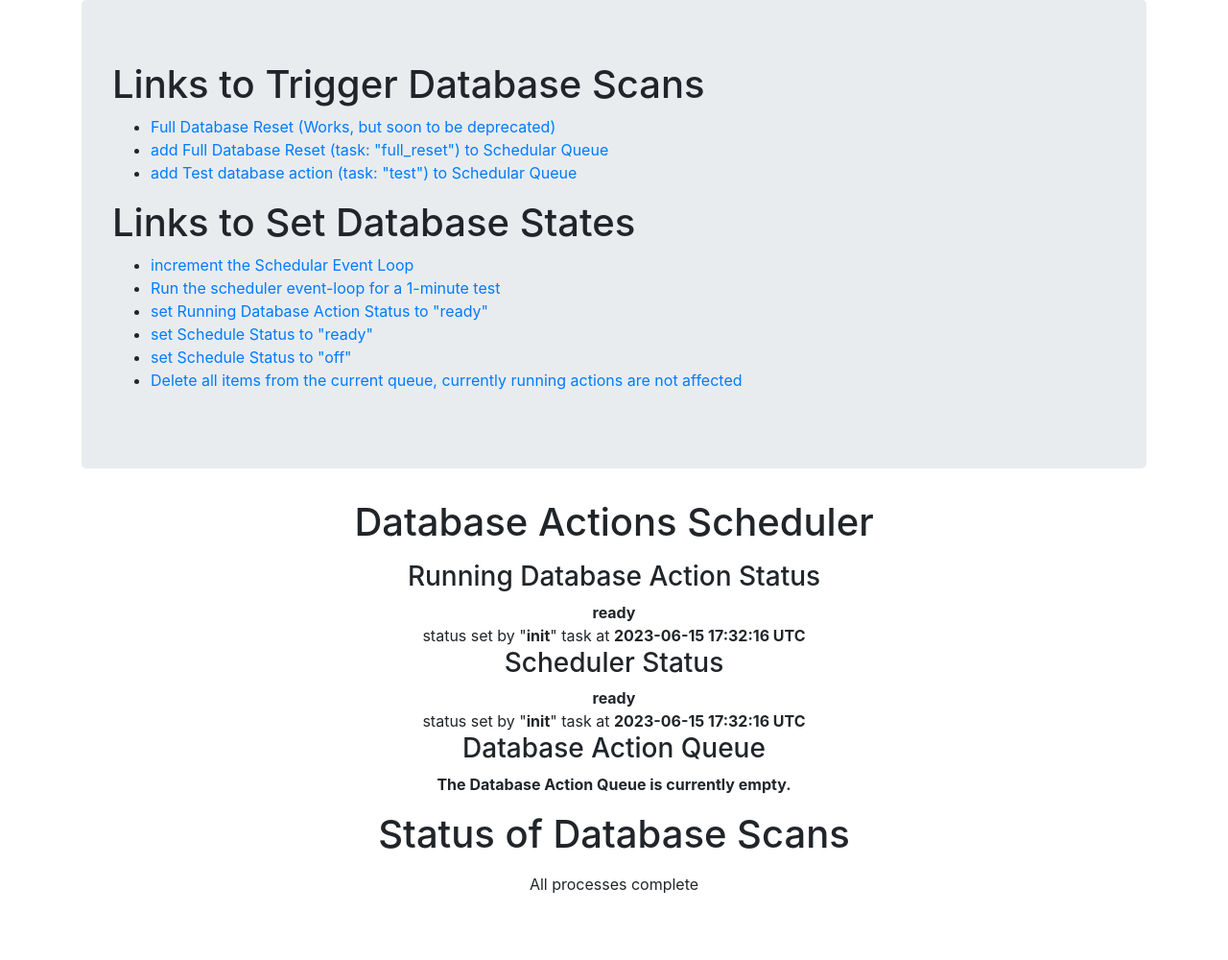
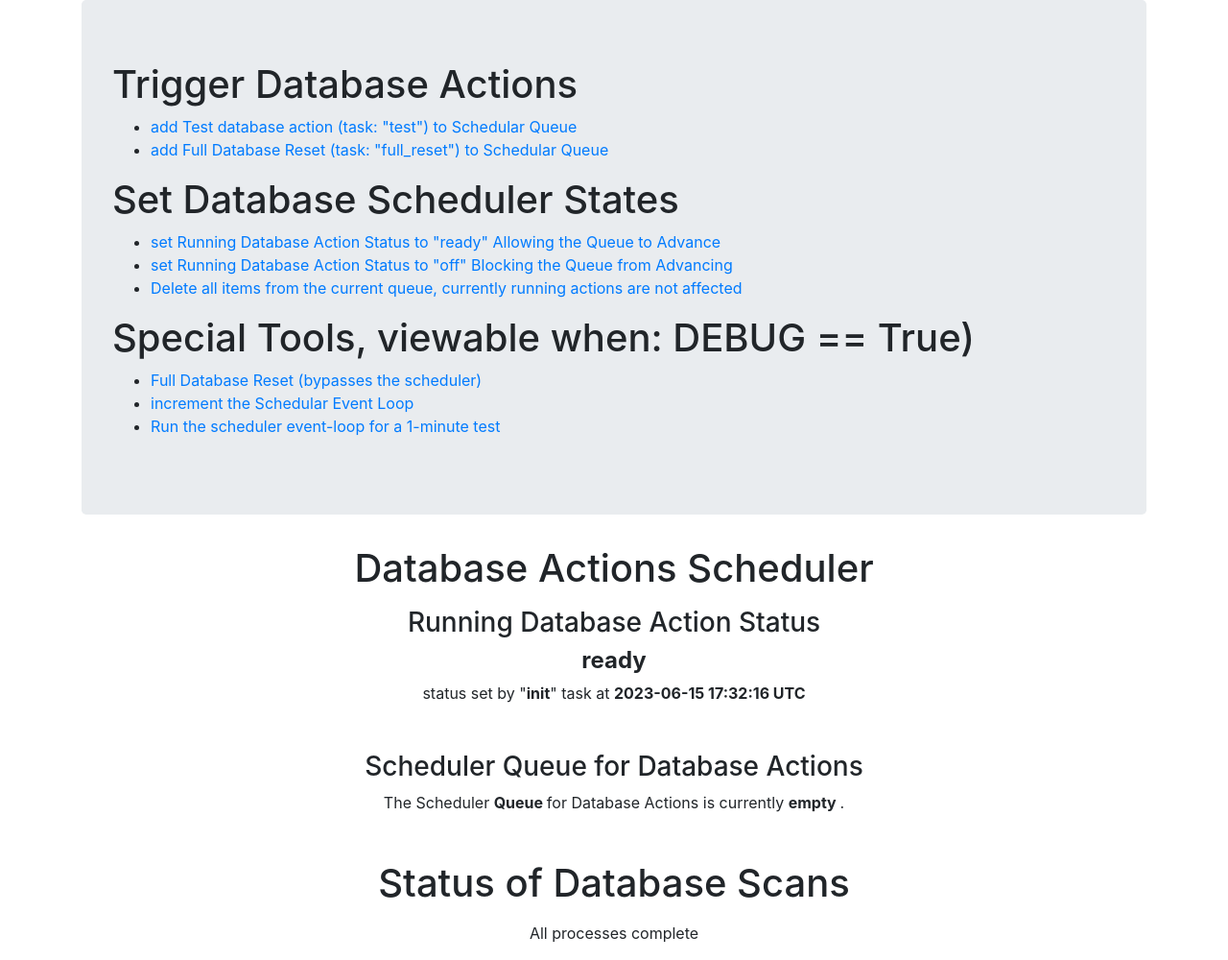
Before and after one commit to simonsobs/TeleView, a Django app: page /teleview/api/ in a window 1280 px wide. Shown: the whole page at 96% size. Before the commit the page ends 931 px from the top, so only its background shows below. Run offline with Django 4.2, Linux system fonts and the light colour scheme; data comes from the database, SQL or seed files in the repository; data that the repository does not hold is empty; some libraries are stand-ins or nearby versions.

Commit message:
simplified query status variables and states
All task and scheduler states are now set using the "running" var_name value
in the table model SchedulerState.

Added a hook to retry failed actions by adding them back into the queue.
The status 'failed' also allows the queue to advance.

Added a new tool category for that for the tvapi default page that only
shows up when DEBUG is set to True in settings.py.

```diff
--- a/tvapi/api/scheduler/event_loop.py
+++ b/tvapi/api/scheduler/event_loop.py
@@ -3,7 +3,9 @@ import threading
 
 from api.survey.database import do_full_reset
 from tvapi.settings import SCHEDULER_SLEEP_TIME_SECONDS
-from api.scheduler.status import get_schedule_vars, set_schedule_var, increment_queue
+from api.scheduler.status import get_schedule_vars, set_schedule_var, \
+    add_to_queue, increment_queue, queue_advances_statues
+
 
 event_task_functions = {}
 
@@ -11,29 +13,38 @@ event_task_functions = {}
 def event_task(func):
     task_name = func.__name__
 
-    def threaded_func():
-        thread = threading.Thread(target=func)
+    # wrap the function error handling and database status setting
+    def func_start_exit():
+        print(f'Starting {task_name} task.')
+        try:
+            func()
+        except Exception as e:
+            print(f'Exception in {task_name} task: {e}')
+            set_schedule_var(var_name='running', status='failed', task=task_name)
+            add_to_queue(task=task_name)
+
+        else:
+            print(f'Exiting {task_name} task.')
+            set_schedule_var(var_name='running', status='complete', task=task_name)
+
+    # wrap the function in a thread to be called by the event loop without blocking
+    def func_thread():
+        thread = threading.Thread(target=func_start_exit)
         thread.start()
-    event_task_functions[task_name] = threaded_func
-    return threaded_func
+
+    # add the function to the dictionary of functions
+    event_task_functions[task_name] = func_thread
+    return func_thread
 
 
 @event_task
 def test(sleep_time: int = 10):
-    print(f'running test task, sleeping for {sleep_time} seconds.')
     time.sleep(sleep_time)
-    print('test task complete.')
-    set_schedule_var(var_name='running', status='complete', task='test')
-    set_schedule_var(var_name='scheduler', status='ready', task='test')
 
 
 @event_task
 def full_reset():
-    print('Doing a full database reset.')
     do_full_reset()
-    print('Full database reset complete.')
-    set_schedule_var(var_name='running', status='complete', task='full_reset')
-    set_schedule_var(var_name='scheduler', status='ready', task='full_reset')
 
 
 def increment_event_loop():
@@ -43,9 +54,8 @@ def increment_event_loop():
     the database connected to Django Application"""
 
     schedule_vars = get_schedule_vars()
-    schedule_status = schedule_vars['scheduler']['status']
     running_status = schedule_vars['running']['status']
-    if schedule_status != 'off' and running_status != 'in_progress':
+    if running_status in queue_advances_statues:
         task = increment_queue()
         if task is not None:
             event_task_functions[task]()
--- a/tvapi/api/scheduler/status.py
+++ b/tvapi/api/scheduler/status.py
@@ -8,9 +8,9 @@ from api.models import SchedulerState, SchedulerQueue
 from api.survey.post_status import allowed_task_operators, allowed_task_types
 
 
-allowed_schedule_var = {'running', 'scheduler'}
-allowed_running_statuses = {'ready', 'in_progress', 'complete'}
-allowed_schedule_statuses = {'ready', 'lock', 'off'}
+allowed_schedule_var = {'running'}
+allowed_running_statuses = {'off', 'in_progress', 'ready', 'complete', 'failed'}
+queue_advances_statues = {'ready', 'complete'}
 
 
 def teleview_iso_time(datetime_obj: datetime) -> str:
@@ -22,10 +22,6 @@ def set_schedule_var(var_name: str = 'schedule', status: str = 'off', task: str
     if var_name == 'running':
         if status not in allowed_running_statuses:
             raise ValueError(f'invalid status ({status}), allowed types: {allowed_running_statuses}')
-    elif var_name == 'scheduler':
-        if status not in allowed_schedule_statuses:
-            raise ValueError(f'invalid status ({status}), allowed types: {allowed_schedule_statuses}')
-
     else:
         raise ValueError(f'invalid var_name ({var_name}), allowed types: {allowed_schedule_var}')
     if task not in allowed_task_operators:
@@ -43,9 +39,6 @@ def get_schedule_vars() -> Dict[str, any]:
                                          'timestamp': teleview_iso_time(event.timestamp)}
     if 'running' not in schedule_vars:
         SchedulerState.objects.update_or_create(var_name='running', defaults={'status': 'ready', 'task': 'init'})
-        schedule_vars = get_schedule_vars()
-    if 'scheduler' not in schedule_vars:
-        SchedulerState.objects.update_or_create(var_name='scheduler', defaults={'status': 'ready', 'task': 'init'})
         schedule_vars = get_schedule_vars()
     return schedule_vars
 
@@ -84,7 +77,6 @@ def increment_queue() -> Union[str, None]:
         # update the database
         SchedulerQueue.objects.filter(task=task).delete()
         set_schedule_var(var_name='running', status='in_progress', task=task)
-        set_schedule_var(var_name='scheduler', status='lock', task=task)
     return task
 
 
--- a/tvapi/api/templates/base.html
+++ b/tvapi/api/templates/base.html
@@ -24,21 +24,25 @@
         <script src="{% static 'js/bootstrap.js' %}"></script>
         <div class="container">
             <div class="jumbotron">
-                <h1>Links to Trigger Database Scans</h1>
+                <h1>Trigger Database Actions</h1>
                 <ul>
-                    <li><a href="{% url 'full-reset-view' %}">Full Database Reset (Works, but soon to be deprecated)</a></li>
+                    <li><a href="{% url 'queue-test-view' %}">add Test database action (task: "test") to Schedular Queue </a></li>
                     <li><a href="{% url 'queue-full-reset-view' %}">add Full Database Reset (task: "full_reset") to Schedular Queue</a></li>
-                    <li><a href="{% url 'queue-test-view' %}">add Test database action (task: "test") to Schedular Queue </a></li>
                 </ul>
-                <h1>Links to Set Database States</h1>
+                <h1>Set Database Scheduler States</h1>
                 <ul>
+                    <li><a href="{% url 'set-running-ready-view' %}">set Running Database Action Status to "ready" Allowing the Queue to Advance</a></li>
+                    <li><a href="{% url 'set-running-off-view' %}">set Running Database Action Status to "off" Blocking the Queue from Advancing </a></li>
+                    <li><a href="{% url 'delete-queue-view' %}">Delete all items from the current queue, currently running actions are not affected</a></li>
+                </ul>
+                {% if DEBUG %}
+                <h1>Special Tools, viewable when: DEBUG == True)</h1>
+                <ul>
+                    <li><a href="{% url 'full-reset-view' %}">Full Database Reset (bypasses the scheduler)</a></li>
                     <li><a href="{% url 'increment-event-loop-view' %}">increment the Schedular Event Loop </a></li>
                     <li><a href="{% url 'run-event-loop_one-minute-view' %}">Run the scheduler event-loop for a 1-minute test </a></li>
-                    <li><a href="{% url 'set-running-ready-view' %}">set Running Database Action Status to "ready" </a></li>
-                    <li><a href="{% url 'set-scheduler-ready-view' %}">set Schedule Status to "ready" </a></li>
-                    <li><a href="{% url 'set-scheduler-off-view' %}">set Schedule Status to "off" </a></li>
-                    <li><a href="{% url 'delete-queue-view' %}">Delete all items from the current queue, currently running actions are not affected</a></li>
                 </ul>
+                {% endif %}
 
             </div>
         </div>
--- a/tvapi/api/templates/index.html
+++ b/tvapi/api/templates/index.html
@@ -8,13 +8,10 @@
 {% block content_schedular %}
 <div class="text-center mt-3">
     <h3>Running Database Action Status</h3>
-    <div> <strong>{{running.status}}</strong></div>
+    <h4> <strong>{{running.status}}</strong></h4>
     <div>status set by "<strong>{{running.task}}</strong>" task at <strong>{{running.timestamp}}</strong></div>
-    <h3>Scheduler Status</h3>
-    <div> <strong>{{scheduler.status}}</strong></div>
-    <div>status set by "<strong>{{scheduler.task}}</strong>" task at <strong>{{scheduler.timestamp}}</strong></div>
 
-    <h3>Database Action Queue</h3>
+    <h3 class="mt-5">Scheduler Queue for Database Actions</h3>
     {% if queue %}
         <div>
             {% for task, timestamp in queue.items %}
@@ -22,13 +19,13 @@
             {% endfor %}
         </div>
     {% else %}
-        <strong>The Database Action Queue is currently empty.</strong>
+        The Scheduler <strong> Queue </strong> for Database Actions is currently  <strong> empty </strong> .
     {% endif %}
 </div>
 {% endblock %}
 
 {% block title_statuses %}
-<h1 class="text-center mt-3">Status of Database Scans</h1>
+<h1 class="text-center mt-5">Status of Database Scans</h1>
 {% endblock %}
 
 {% block content_statuses %}
@@ -40,3 +37,4 @@
 <div id="status-box" class="text-center mt-3">
 </div>
 {% endblock %}
+`
--- a/tvapi/api/urls.py
+++ b/tvapi/api/urls.py
@@ -8,8 +8,7 @@ urlpatterns = [
     re_path(r'^post_status/.*$', views.post_status_view, name='post-status-view'),
     re_path(r'^full_reset/.*$', views.full_reset_view, name='full-reset-view'),
     re_path(r'^set_running_ready/.*$', views.set_running_as_ready, name='set-running-ready-view'),
-    re_path(r'^set_scheduler_ready/.*$', views.set_scheduler_ready_view, name='set-scheduler-ready-view'),
-    re_path(r'^set_scheduler_off/.*$', views.set_scheduler_off_view, name='set-scheduler-off-view'),
+    re_path(r'^set_running_off/.*$', views.set_running_off_view, name='set-running-off-view'),
     re_path(r'^queue_full_reset/.*$', views.queue_full_reset_view, name='queue-full-reset-view'),
     re_path(r'^queue_test/.*$', views.queue_test_view, name='queue-test-view'),
     re_path(r'^delete_queue/.*$', views.delete_queue_view, name='delete-queue-view'),
--- a/tvapi/api/views.py
+++ b/tvapi/api/views.py
@@ -5,6 +5,7 @@ from django.shortcuts import redirect
 from django.views.generic import TemplateView
 
 from .models import StatusModel
+from tvapi.settings import DEBUG
 from .survey.database import do_full_reset
 from .scheduler.event_loop import increment_event_loop, threaded_one_minute_loop
 from .survey.post_status import allowed_status_types, post_status_test, full_reset_types
@@ -19,7 +20,7 @@ class HomeView(TemplateView):
         context['queue'] = get_query_with_timestamps()
         schedule_vars = get_schedule_vars()
         context['running'] = schedule_vars['running']
-        context['scheduler'] = schedule_vars['scheduler']
+        context['DEBUG'] = DEBUG
         return self.render_to_response(context)
 
 
@@ -90,12 +91,8 @@ def set_running_as_ready(request):
     return set_schedule_var(var_name='running', status="ready", task='user_override')
 
 
-def set_scheduler_ready_view(request):
-    return set_schedule_var(var_name='scheduler', status="ready", task='user_override')
-
-
-def set_scheduler_off_view(request):
-    return set_schedule_var(var_name='scheduler', status="off", task='user_override')
+def set_running_off_view(request):
+    return set_schedule_var(var_name='running', status="off", task='user_override')
 
 
 def delete_queue_view(request):
```
